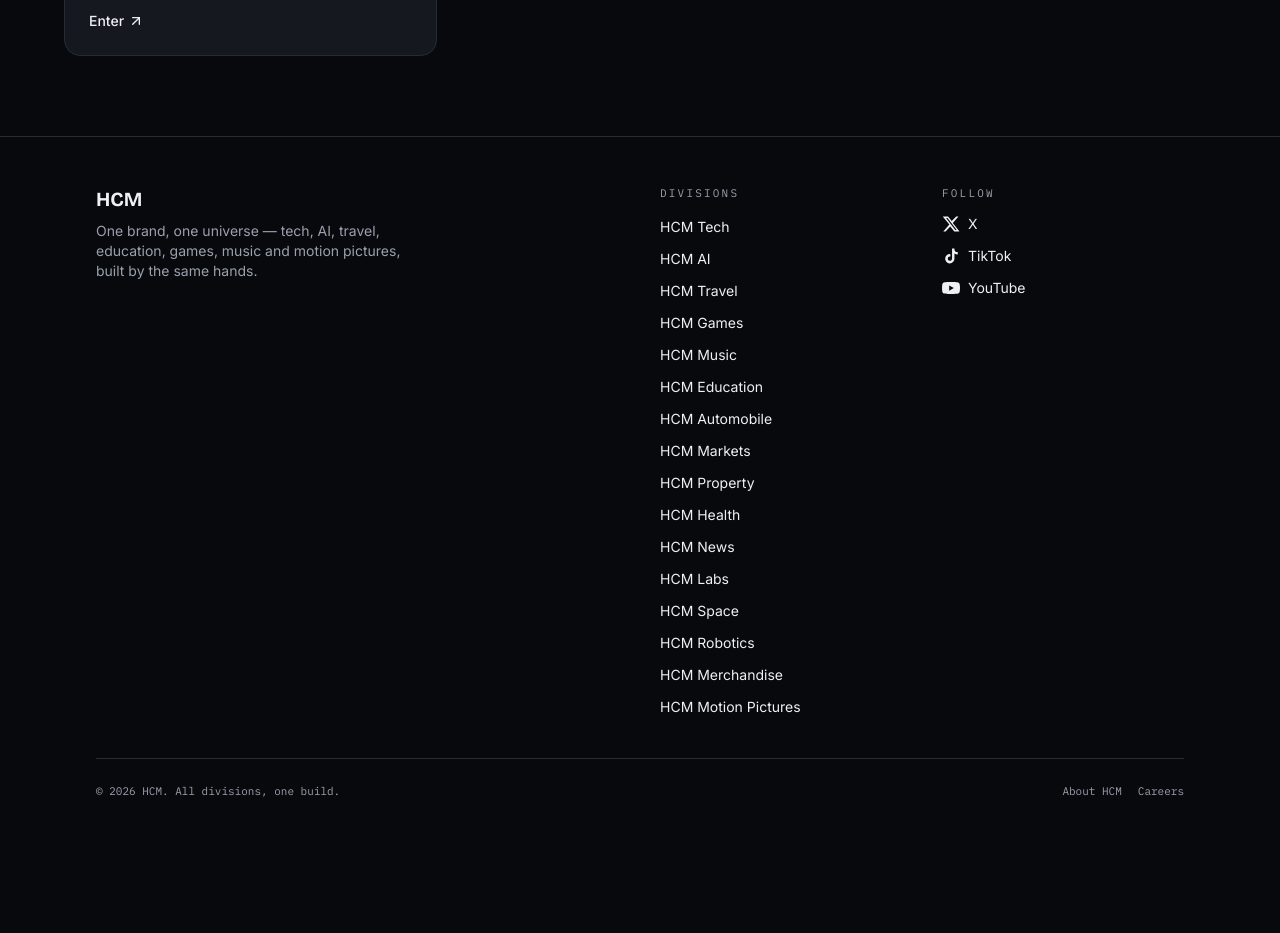
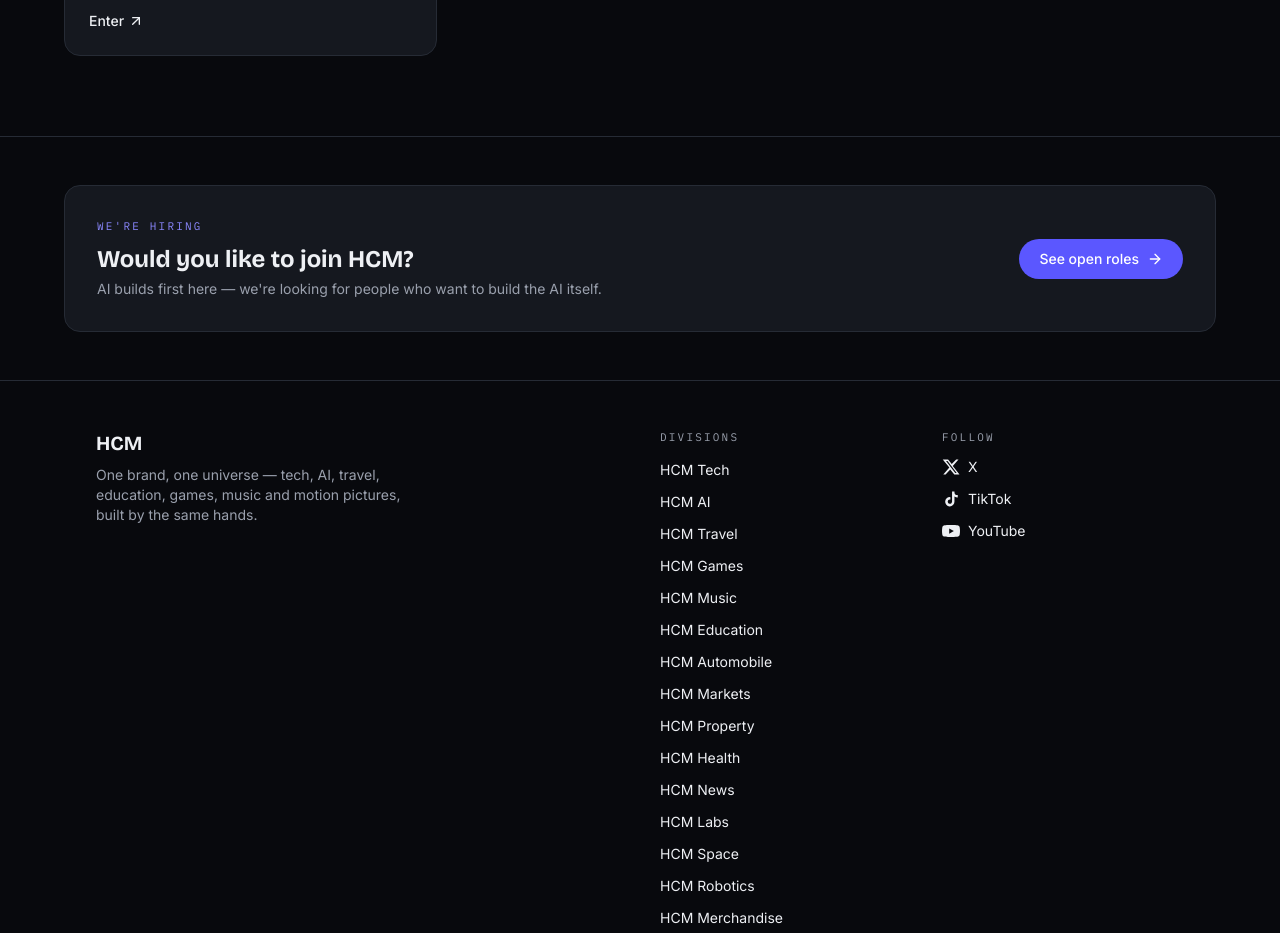
Before and after one commit to hcmtech-official/hcm, a React (Vite) app: page /film in a window 1280 px wide. Shown: the part 2600-3533 px from the top of the page. Before the commit the page ends 3447 px from the top, so only its background shows below. Built offline with nearby package versions, Linux system fonts and the light colour scheme.

Commit message:
Add 'We're hiring' careers banner to homepage, linking to Careers page

```diff
--- a/src/pages/Home.jsx
+++ b/src/pages/Home.jsx
@@ -1,5 +1,5 @@
 import { Link } from "react-router-dom";
-import { ArrowUpRight } from "lucide-react";
+import { ArrowUpRight, ArrowRight } from "lucide-react";
 import { divisions } from "../data/divisions";
 import OrbitDiagram from "../components/OrbitDiagram";
 import ChatWidget from "../components/ChatWidget";
@@ -66,6 +66,34 @@ export default function Home() {
         </div>
       </section>
 
+      <section className="border-t border-[var(--color-line)] px-5 py-12 sm:px-8">
+        <div className="mx-auto flex max-w-6xl flex-col items-start justify-between gap-4 rounded-2xl border border-[var(--color-line)] bg-[var(--color-surface)] p-6 sm:flex-row sm:items-center sm:p-8">
+          <div>
+            <div
+              className="font-mono text-[11px] uppercase tracking-[0.2em]"
+              style={{ color: "var(--color-core-soft)" }}
+            >
+              We're hiring
+            </div>
+            <h2 className="mt-2 font-display text-xl font-bold sm:text-2xl">
+              Would you like to join HCM?
+            </h2>
+            <p className="mt-1 text-sm text-[var(--color-ink-dim)]">
+              AI builds first here — we're looking for people who want to
+              build the AI itself.
+            </p>
+          </div>
+          <Link
+            to="/careers"
+            className="inline-flex shrink-0 items-center gap-2 rounded-full px-5 py-2.5 text-sm font-medium transition-opacity hover:opacity-85"
+            style={{ background: "var(--color-core)", color: "white" }}
+          >
+            See open roles
+            <ArrowRight size={16} />
+          </Link>
+        </div>
+      </section>
+
       <ChatWidget />
     </>
   );
```
